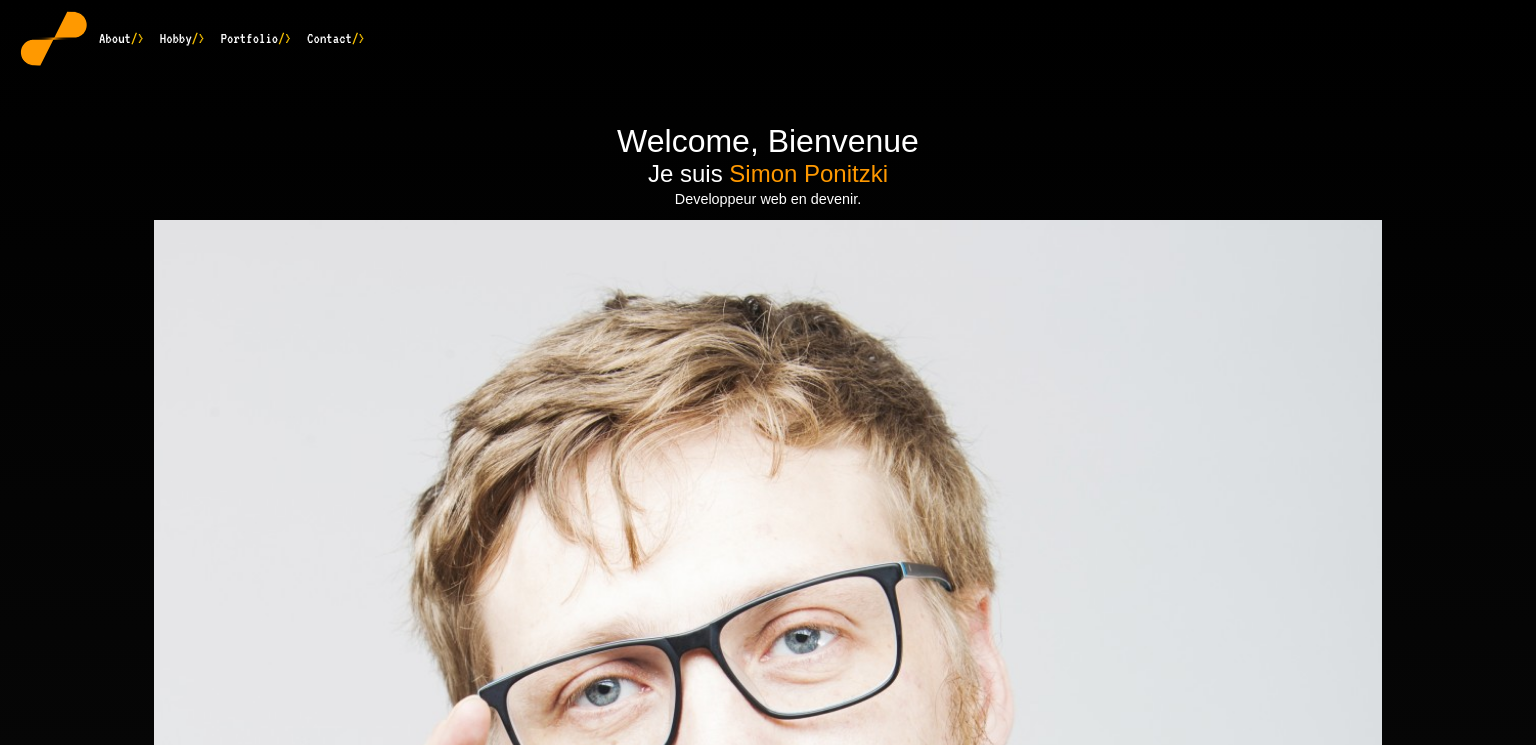
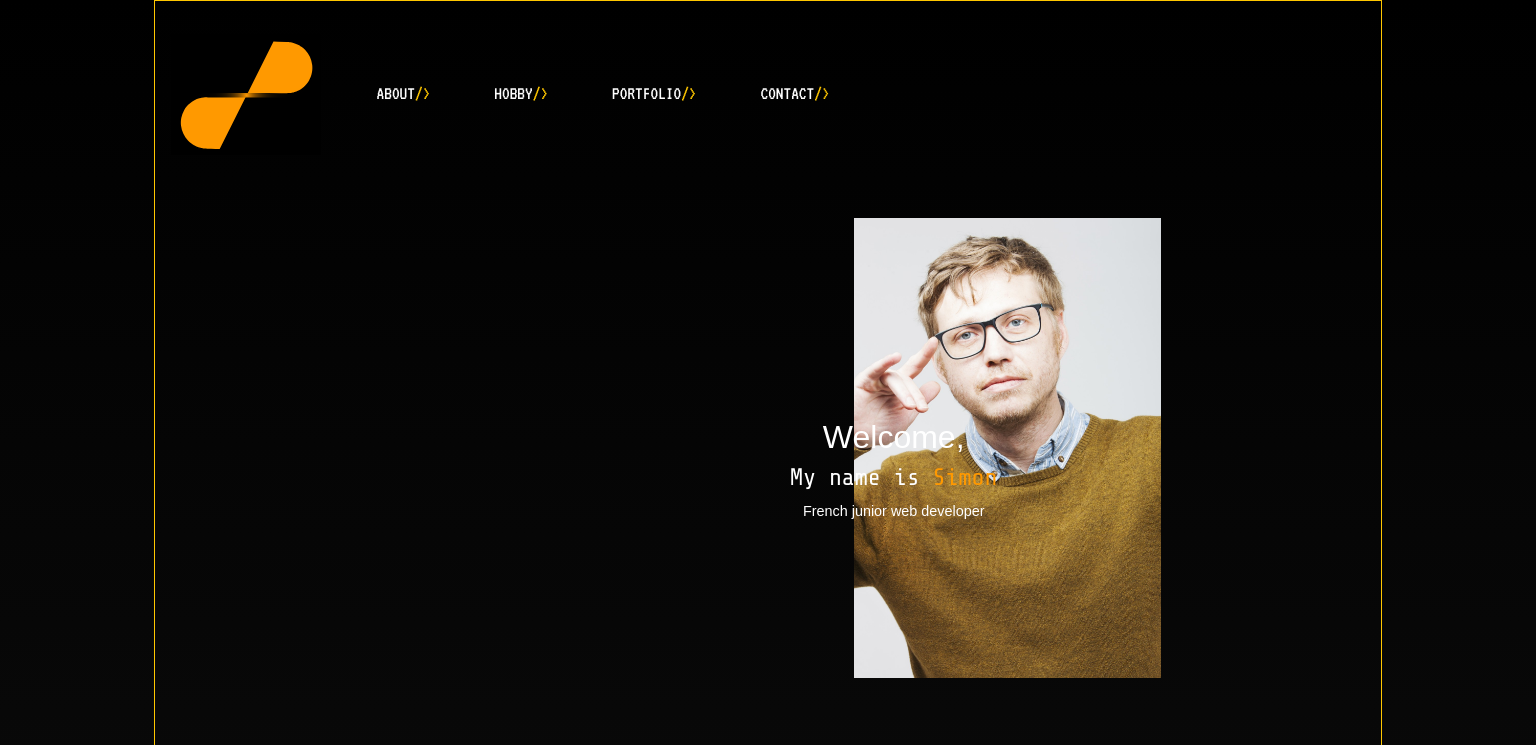
Before and after one commit to sakayase/portfolio, a website: page index.html in a window 1536 px wide. Shown: the top 745 px of the page. Drawn offline with nearby package versions, Linux system fonts and the light colour scheme; a web font is replaced by a local one.

Commit message:
creation de la branche test-layout v1.0.1
debut de la responsivité + border body
(quelques petites améliorations version mobile par rapport a la v1.0 -> partie contact)

```diff
--- a/index.html
+++ b/index.html
@@ -11,7 +11,7 @@
 
     <header class="header">
 
-        <nav class="navbar navbar-expand-lg navbar-dark bg-transparent w-100 d-flex justify-content-between">
+        <nav class="navbar text-uppercase navbar-expand-lg navbar-dark bg-transparent w-100 d-flex justify-content-between">
             <svg class="header--logo" version="1.1" id="Calque_1" xmlns="http://www.w3.org/2000/svg" xmlns:xlink="http://www.w3.org/1999/xlink" x="0px"
             y="0px" viewBox="0 0 1699 1371" style="enable-background:new 0 0 1699 1371;" xml:space="preserve">
             <style type="text/css">
@@ -104,26 +104,28 @@
             </button>
             <div class="collapse navbar-collapse" id="navbarNav">
                 <ul class="navbar-nav">
-                    <li class="nav-item active">
+                    <li class="nav-item ml-5">
                         <a class="nav-link text-white" href="#">About</a>
                     </li>
-                    <li class="nav-item">
+                    <li class="nav-item ml-5">
                         <a class="nav-link text-white" href="#">Hobby</a>
                     </li>
-                    <li class="nav-item">
+                    <li class="nav-item ml-5">
                         <a class="nav-link text-white" href="#">Portfolio</a>
                     </li>
-                    <li class="nav-item">
+                    <li class="nav-item ml-5">
                         <a class="nav-link text-white" href="#">Contact</a>
                     </li>
                 </ul>
             </div>
         </nav>
         <div class="header--title-container">
-            <h1 class="header--main-title">Welcome, Bienvenue</h1>
-            <h2 class="header--second-title">Je suis <span class="header--name">Simon Ponitzki</span></h2>
-            <p class="header--paragraph">Developpeur web en devenir.</p>
-            <img src="/img/portrait_generique.jpg" alt="Portrait de Simon" class="header--portrait">
+                <div class="header--titles">
+                    <h1 class="header--main-title">Welcome,</h1>
+                    <h2 class="header--second-title">My name is <span class="header--name">Simon</span></h2>
+                    <p class="header--paragraph">French junior web developer</p>
+                </div>
+                <img src="/img/portrait_generique.jpg" alt="Portrait de Simon" class="header--portrait">
         </div>
     </header>
 
--- a/scss/_global.scss
+++ b/scss/_global.scss
@@ -43,7 +43,6 @@ h3::before {
 }
 
 hr {
-    color: $yellow !important;
     border-top: 1px solid $yellow;
 }
 
--- a/scss/_layout.scss
+++ b/scss/_layout.scss
@@ -0,0 +1,39 @@
+@media screen and (min-width: 1440px) {
+
+    body {
+        width: 80%;
+        margin: 0 auto;
+        border: 1px $yellow solid;
+
+    }
+    .header {
+        margin-top: 25px;
+
+        .navbar {
+            font-size: 1.2rem;
+
+            .header--logo {
+                width: 150px;
+
+
+            }
+        }
+
+        .header--title-container {
+            display: flex;
+            justify-content: flex-end;
+            align-items: center;
+
+            .header--portrait {
+                width: 25%;
+                margin-right: 18%;
+            }
+
+            .header--titles {
+                position: absolute;
+                margin-right: 25%;
+
+            }
+        }
+    }
+}
--- a/scss/components/_contact.scss
+++ b/scss/components/_contact.scss
@@ -1,16 +1,17 @@
 .container--contact--title {
     display: flex;
-    align-items: center;
 }
 
 .contact--title--hr__left {
     width: 100%;
     height: 0.000001rem;
+    margin-right: 10px;
 }
 
 .contact--title--hr__right {
     width: 100%;
     height: 0.000001rem;
+    margin-left: 10px;
 }
 
 
--- a/scss/components/_header.scss
+++ b/scss/components/_header.scss
@@ -5,6 +5,7 @@
 
     .header--logo {
         width: 75px;
+        background-color: black;
     }
     .header--title-container {
         margin-top: 45px;
--- a/scss/main.scss
+++ b/scss/main.scss
@@ -2,9 +2,9 @@
 @import url('https://fonts.googleapis.com/css2?family=Metrophobic&family=Share+Tech+Mono&family=Ubuntu+Mono:ital,wght@0,400;0,700;1,400;1,700&family=VT323&display=swap');
 @import "../node_modules/bootstrap/scss/bootstrap.scss";
 @import "_base.scss";
+@import "_global.scss";
+@import "components/header";
 @import "components/_section.scss";
-@import "_layout.scss";
-@import "_global.scss";
 @import "components/_contact.scss";
 @import "components/_footer.scss";
-@import "components/header";
+@import "_layout.scss";
```
Also changed, not shown: css/style.css.
